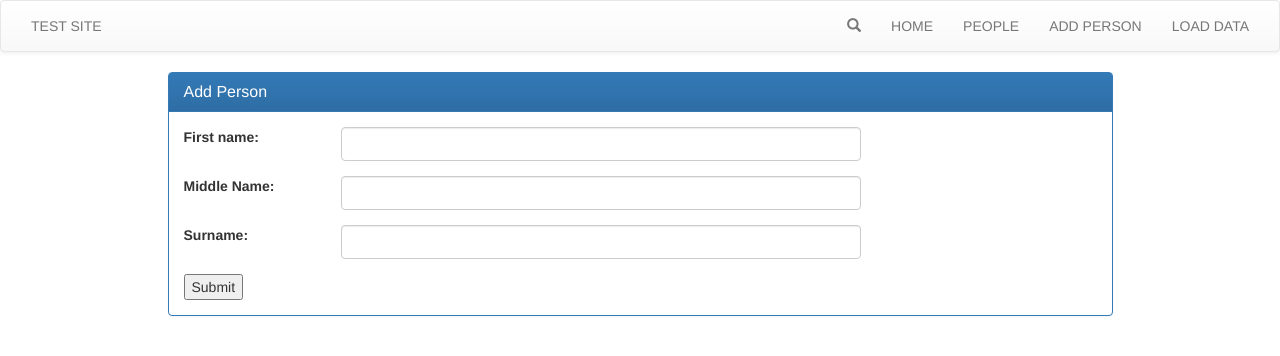
After one commit to drdavidknott/betterstart, a Django app: page /addperson in a window 1280 px wide. The commit adds this page. Shown: the top 356 px of the page. Run offline with Django 3.2, Linux system fonts and the light colour scheme; the visitor is signed in with stand-in values (Sample User, id 1); some libraries are stand-ins or nearby versions.

Commit message:
Added initial non-functioning version of person creation form.

```diff
--- /dev/null
+++ b/people/forms.py
@@ -0,0 +1,25 @@
+# Define the forms that we will use in the volunteering appliction.
+
+from django import forms
+from django.contrib.auth.models import User
+from django.contrib.auth import authenticate
+import datetime
+
+class AddPersonForm(forms.Form):
+	# Define the fields that we need in the form.
+	first_name = forms.CharField(
+												label="First name",
+												max_length=50,
+												widget=forms.TextInput(attrs={'class' : 'form-control',}))
+	middle_names = forms.CharField(
+												label="Middle Name",
+												max_length=50,
+												required = False,
+												widget=forms.TextInput(attrs={'class' : 'form-control',}))
+	last_name = forms.CharField(
+												label="Surname",
+												max_length=50,
+												widget=forms.TextInput(attrs={'class' : 'form-control',}))
+	confirm = forms.CharField(
+												max_length=50,
+												widget=forms.HiddenInput())
--- /dev/null
+++ b/people/templates/people/addperson.html
@@ -0,0 +1,31 @@
+{% extends "people/base.html" %}
+
+<!-- Home page -->
+
+ {% block title %}Better Start{% endblock %}
+
+ {% block content %}
+
+ <div class="container">
+ 	<div class="row">
+ 		<div class="col-md-1">
+ 		</div>
+ 		<div class="col-md-10">
+	 		<div class="panel panel-primary">
+	 			<div class="panel-heading">
+	 				<h4 class="panel-title">Add Person</h4>
+	 			</div>
+		 		<div class="panel-body">
+					<form action ="{% url 'addperson' %}" method="post">
+						{% csrf_token %}
+						{% include "people/form_snippet_errors.html" with form=addpersonform %}
+					</form>
+				</div>
+			</div>
+		</div>
+		<div class="col-md-1">
+		</div>
+	</div>
+</div>
+
+{% endblock %}
--- a/people/templates/people/dataload.html
+++ b/people/templates/people/dataload.html
@@ -6,13 +6,13 @@
 
  {% block content %}
 
- <div class="container">
+<div class="container">
 
 	<div class="row">
 		<div class="col-md-12">
 			<table class="table table-striped panel panel-default">
 				<thead><tr>
-					<th>Messages</th>
+					<th>DATA LOAD RESULTS:</th>
 				</tr></thead>
 				<tbody>
 					{% for message in messages %}
--- /dev/null
+++ b/people/templates/people/form_snippet_errors.html
@@ -0,0 +1,25 @@
+
+
+		{% for field in form %}
+
+			{% if field.is_hidden %}
+
+				{{ field }}
+
+			{% else %}
+
+				<div class = "row form-group">
+					<div class = "col-xs-2">{{ field.label_tag }}</b></div>
+					<div class = "col-xs-7">{{ field }}</div>
+					<div class = "col-xs-3" text-danger">{{ field.errors }}</div>
+				</div>
+
+			{% endif %}
+
+		{% endfor %}
+
+		 <div class = "row">
+		 	<div class = "col-xs-2">
+		 		<input type="submit" value="Submit"><div>
+		 	</div>
+		 </div>
--- a/people/templates/people/navbar.html
+++ b/people/templates/people/navbar.html
@@ -33,6 +33,7 @@ $(document).ready(function() {
 			    	<li><a href='#'><span class="glyphicon glyphicon-search search-trigger"></span></a></li>
 					<li><a href="{% url 'index' %}">HOME</a></li>
 					<li><a href="{% url 'listpeople' %}">PEOPLE</a></li>
+					<li><a href="{% url 'addperson' %}">ADD PERSON</a></li>
 					<li><a href="{% url 'dataload' %}">LOAD DATA</a></li>
 			    </ul>
 			</div>
--- a/people/urls.py
+++ b/people/urls.py
@@ -7,4 +7,5 @@ urlpatterns = [
     path('', views.index, name='index'),
     url(r'^dataload$', views.dataload, name='dataload'),
     url(r'^listpeople$', views.people, name='listpeople'),
+    url(r'^addperson$', views.addperson, name='addperson'),
 ]
--- a/people/views.py
+++ b/people/views.py
@@ -6,6 +6,8 @@ from .models import Person, Relationship_Type, Relationship, Family, Ethnicity,
 import os
 import csv
 from django.contrib.auth.decorators import login_required
+from .forms import AddPersonForm
+from .utilities import get_page_list
 
 def index(request):
 	# get the template
@@ -370,3 +372,22 @@ def people(request):
 				}
 	# return the HttpResponse
 	return HttpResponse(people_template.render(context=context, request=request))
+
+@login_required
+def addperson(request):
+	# see whether we got a post or not
+	if request.method == 'POST':
+		# create a form from the POST to retain data and trigger validation
+		addpersonform = AddPersonForm(request.POST)
+	# otherwise create a fresh form
+	else:
+		# create the fresh form
+		addpersonform = AddPersonForm()
+	# get the template
+	addperson_template = loader.get_template('people/addperson.html')
+	# set the context
+	context = {
+				'addpersonform' : addpersonform
+				}
+	# return the HttpResponse
+	return HttpResponse(addperson_template.render(context=context, request=request))
```
Also changed, not shown: people/utilities.py (added, +25 -0 lines).
